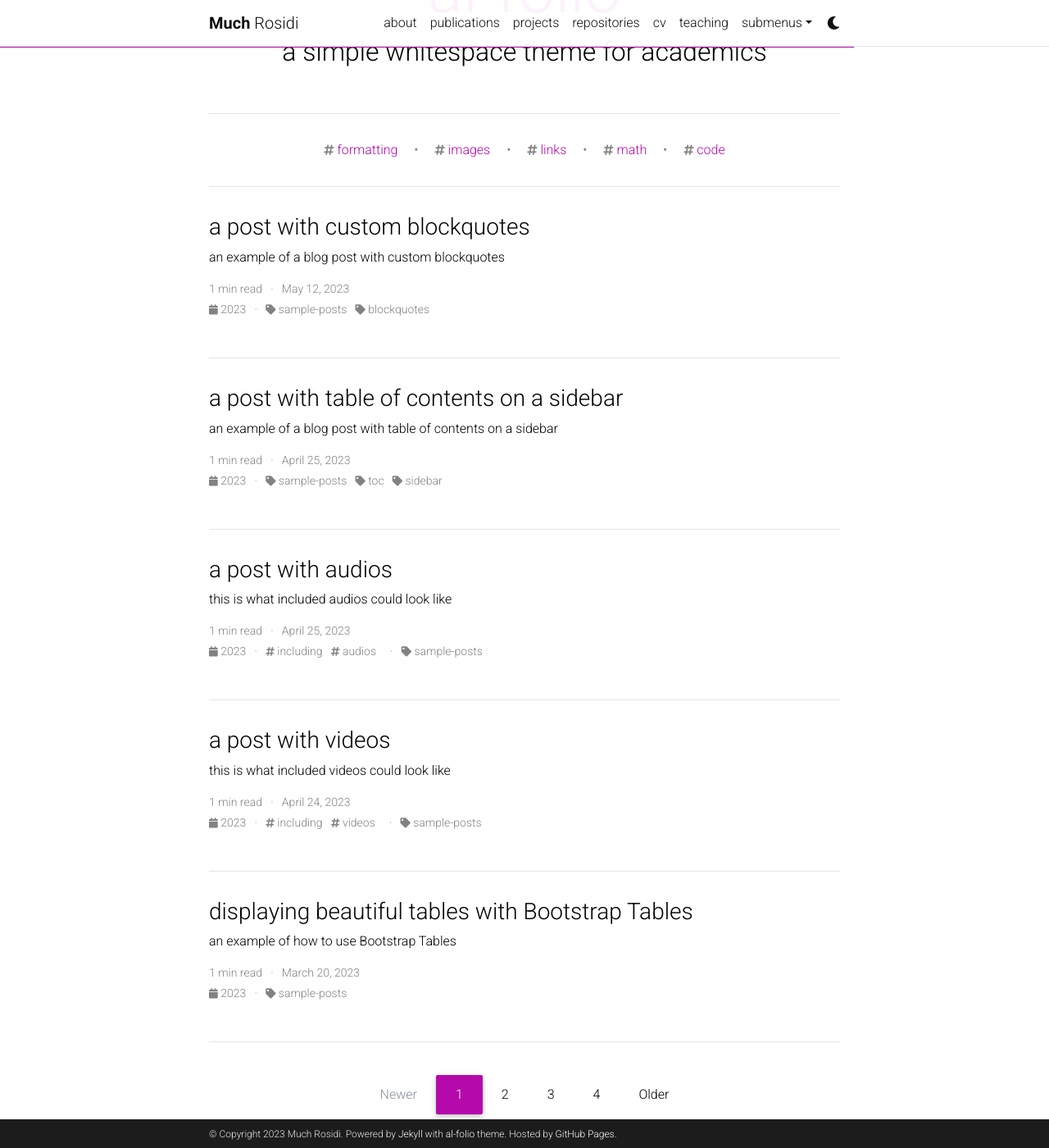
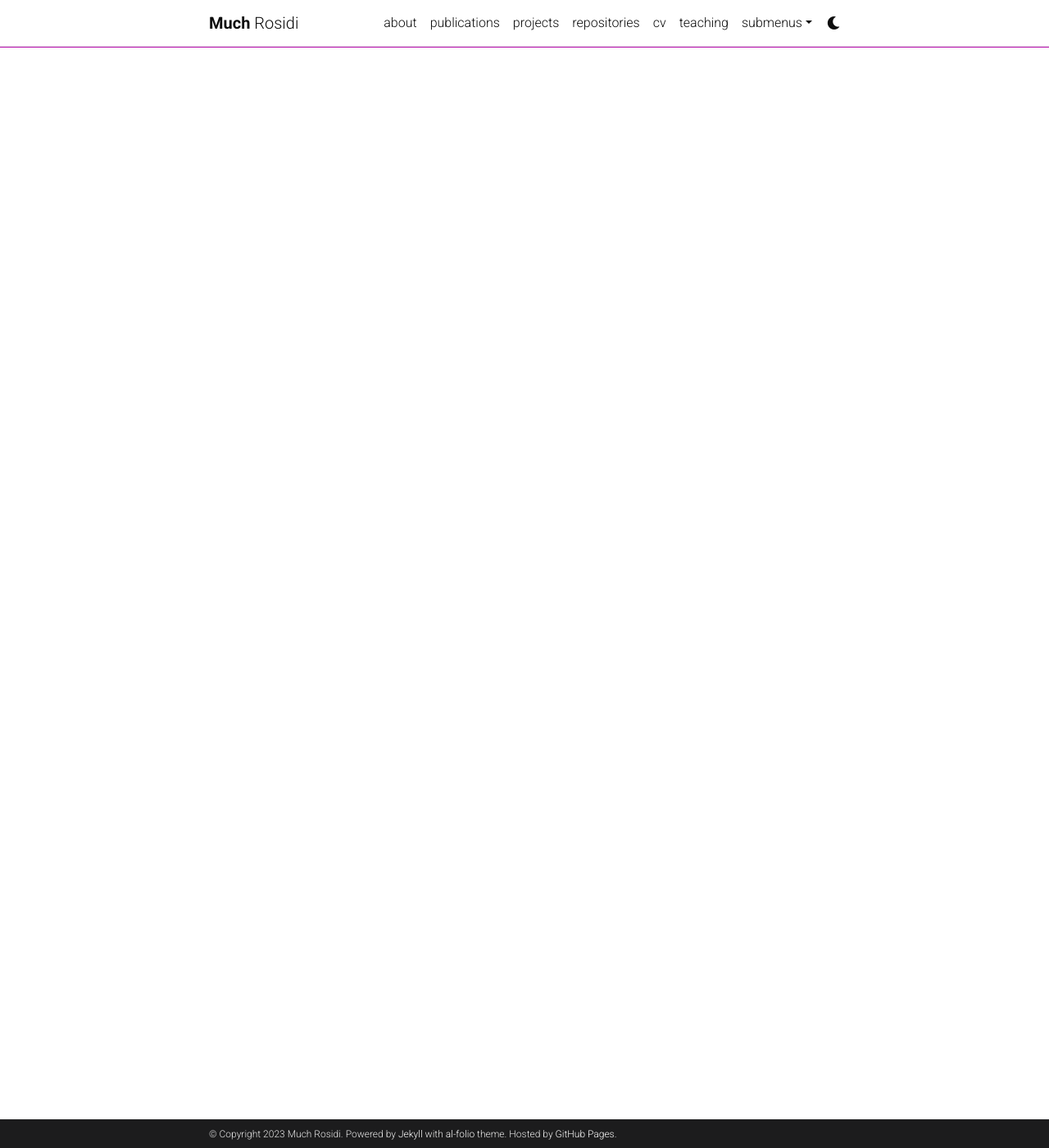
Before and after one commit to muchrosidi/muchrosidi.github.io, a Jekyll site: the page built from blog/index.html, in a window 1280 px wide and 1400 px high, scrolled down 197 px. Shown: the whole window at 82% size. Built offline with Jekyll 4.4.1, drawn with Linux system fonts in a browser that asks for light colours; the list of posts is cut into pages by our own code; comment, search, counter and statistics services are not loaded; a style sheet for code colours, icons or effects is not loaded.

Commit message:
Update _config.yml
Commented out blog page 127-138 with ##

```diff
--- a/_config.yml
+++ b/_config.yml
@@ -124,18 +124,18 @@
 # Blog
 # -----------------------------------------------------------------------------
 
-blog_name: al-folio # blog_name will be displayed in your blog page
-blog_nav_title: blog # your blog must have a title for it to be displayed in the nav bar
-blog_description: a simple whitespace theme for academics
-permalink: /blog/:year/:title/
+## blog_name: al-folio # blog_name will be displayed in your blog page
+## blog_nav_title: blog # your blog must have a title for it to be displayed in the nav bar
+## blog_description: a simple whitespace theme for academics
+## permalink: /blog/:year/:title/
 
 # Pagination
-pagination:
-  enabled: true
+## pagination:
+##   enabled: true
 
-related_blog_posts:
-  enabled: true
-  max_related: 5
+## related_blog_posts:
+##   enabled: true
+##   max_related: 5
 
 # Giscus comments (RECOMMENDED)
 # Follow instructions on https://giscus.app/ to setup for your repo to fill out
```
